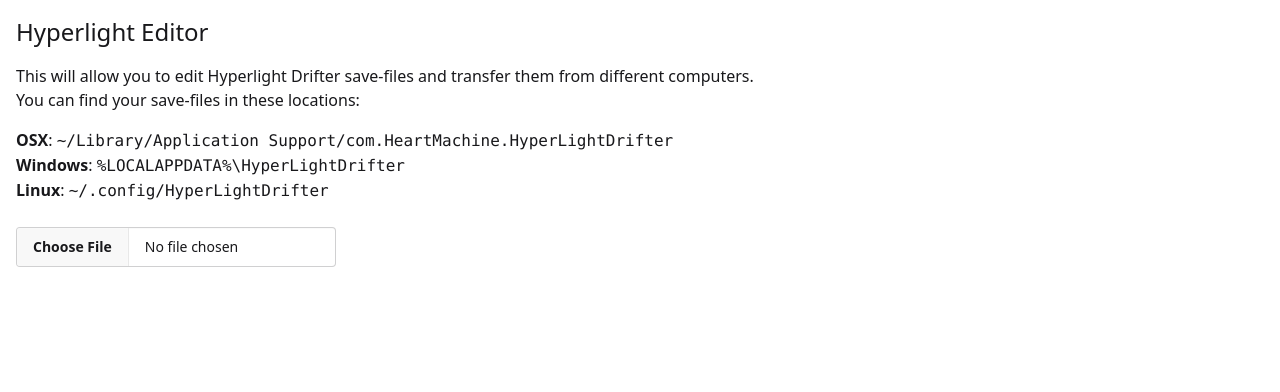
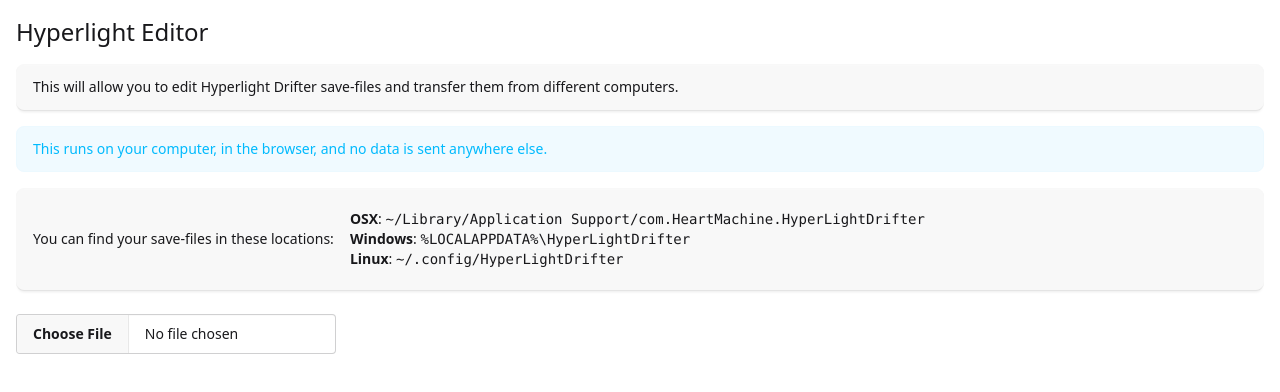
Before and after one commit to konsumer/hyperlight-editor, a React (Vite) app: page / in a window 1280 px wide. Shown: the top 392 px of the page. Built offline with nearby package versions, Linux system fonts and the light colour scheme.

Commit message:
style tweaks

```diff
--- a/src/main.jsx
+++ b/src/main.jsx
@@ -6,10 +6,17 @@
 createRoot(document.getElementById('root')).render(
   <div className='p-4'>
     <h1 className='text-2xl mb-4'>Hyperlight Editor</h1>
-    <p>This will allow you to edit Hyperlight Drifter save-files and transfer them from different computers.</p>
+
+    <p className='alert'>This will allow you to edit Hyperlight Drifter save-files and transfer them from different computers.</p>
+
+    <div className='alert alert-info alert-soft my-4'>
+      <span>This runs on your computer, in the browser, and no data is sent anywhere else.</span>
+    </div>
+
+    <div className='alert alert-vertical sm:alert-horizontal  my-4'>
       <p>You can find your save-files in these locations:</p>
 
-    <ul className='my-4'>
+      <ul className='my-2'>
         <li>
           <span className='font-bold'>OSX</span>: <code>~/Library/Application Support/com.HeartMachine.HyperLightDrifter</code>
         </li>
@@ -20,6 +27,8 @@
           <span className='font-bold'>Linux</span>: <code>~/.config/HyperLightDrifter</code>
         </li>
       </ul>
+    </div>
+
     <Editor></Editor>
   </div>
 )
```
Lines whose indentation alone changed are shown as unchanged.
